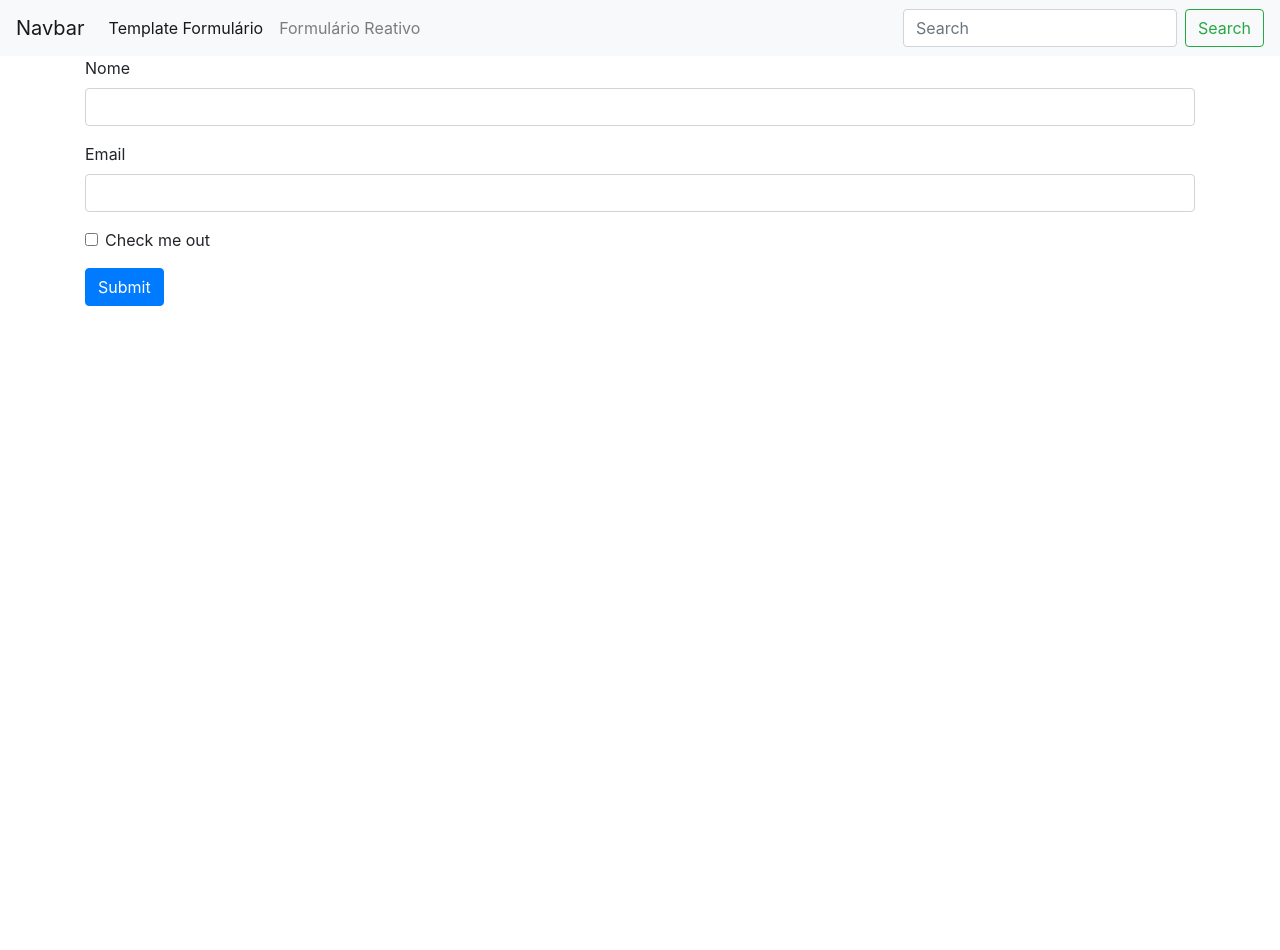
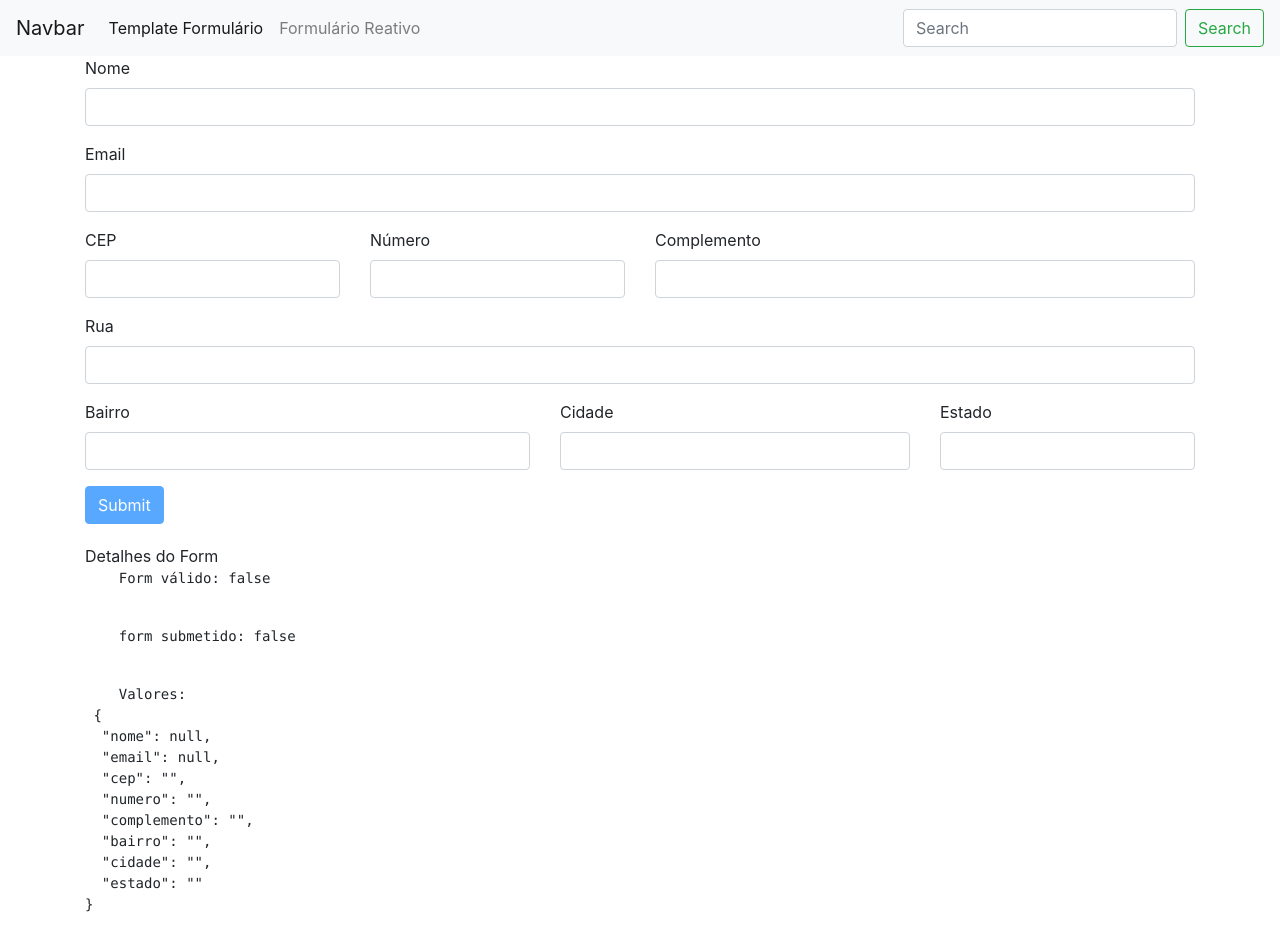
Before and after one commit to Jo40519/estudosAngularForm, an Angular app in the folder formsAngular/: page / in a window 1280 px wide. Before the commit the page ends 800 px from the top, so only its background shows below. Built offline with nearby package versions, Linux system fonts and the light colour scheme.

Commit message:
Criando o formulário.

```diff
--- a/formsAngular/src/app/app.module.ts
+++ b/formsAngular/src/app/app.module.ts
@@ -6,12 +6,14 @@
 import { TemplateFormComponent } from './template-form/template-form.component';
 import { DataFormtComponent } from './data-formt/data-formt.component';
 import { FormsModule } from '@angular/forms';
+import { FormDebugComponent } from './formDebug/formDebug.component';
 
 @NgModule({
   declarations: [
     AppComponent,
       TemplateFormComponent,
-      DataFormtComponent
+      DataFormtComponent,
+      FormDebugComponent
    ],
   imports: [
     BrowserModule,
--- /dev/null
+++ b/formsAngular/src/app/formDebug/formDebug.component.html
@@ -0,0 +1,14 @@
+<div style="margin-top: 20px" *ngIf="form">
+  <div>
+    Detalhes do Form
+  </div>
+  <pre>
+    Form válido: {{form.valid}}
+  </pre>
+  <pre>
+    form submetido: {{form.submitted}}
+  </pre>
+  <pre>
+    Valores: <br> {{form.value | json}}
+  </pre>
+</div>
--- /dev/null
+++ b/formsAngular/src/app/formDebug/formDebug.component.ts
@@ -0,0 +1,19 @@
+import { Component, EventEmitter, Input, OnInit, Output } from '@angular/core';
+
+@Component({
+  selector: 'app-formDebug',
+  templateUrl: './formDebug.component.html',
+  styleUrls: ['./formDebug.component.scss']
+})
+export class FormDebugComponent implements OnInit {
+
+
+  @Input() form: any;
+  @Output() formChange = new EventEmitter<object>();
+
+  constructor() { }
+
+  ngOnInit() {
+  }
+
+}
--- a/formsAngular/src/app/template-form/template-form.component.html
+++ b/formsAngular/src/app/template-form/template-form.component.html
@@ -1,6 +1,11 @@
 <form #f="ngForm" (ngSubmit)="onSubmit(f)">
-  <div class="form-group">
+  <div class="form-group row">
+
+    <div class="col-sm-12">
       <label for="nome">Nome</label>
+    </div>
+
+    <div class="col-sm-12">
       <input type="email"
       class="form-control"
       id="nome"
@@ -16,13 +21,122 @@
       Nome é obrigatório!
     </div>
   </div>
-  <div class="form-group">
+</div>
+
+      <div class="form-group row">
+
+
+        <div class="col-sm-12">
         <label for="email">Email</label>
-    <input type="email" class="form-control" id="email" [(ngModel)]="usuario.email" name="email" required>
       </div>
-  <div class="form-group form-check">
-    <input type="checkbox" class="form-check-input" id="exampleCheck1">
-    <label class="form-check-label" for="exampleCheck1">Check me out</label>
+
+      <div class="col-sm-12">
+      <input type="email" class="form-control" id="email" [(ngModel)]="usuario.email" name="email" required #email="ngModel">
+
+
+  <div class="alert alert-danger" role="alert" *ngIf="!email.valid && email.touched">
+    Email é obrigatório!
   </div>
-  <button type="submit" class="btn btn-primary">Submit</button>
+</div>
+</div>
+
+  <div class="form-group row">
+    <div class="col-md-3"
+    [class.has-error]="!cep.valid && cep.touched"
+    [class.has-feedback]="!cep.valid && cep.touched"
+    >
+      <label for="cep" class="control-label">CEP</label>
+      <input type="text" class="form-control" id="cep" name="cep" ngModel required #cep="ngModel">
+      <span class="glyphicon glyphicon-remove form-control-feedback" aria-hidden="true" *ngIf="!cep.valid && cep.touched"></span>
+      <span class="sr-only" *ngIf="!cep.valid && cep.touched">(error)</span>
+      <div class="alert alert-danger" role="alert" *ngIf="!cep.valid && cep.touched">
+        CEP é Obrigatório!
+      </div>
+    </div>
+    <div class="col-md-3"
+    [class.has-error]="!numero.valid && numero.touched"
+    [class.has-feedback]="!numero.valid && numero.touched"
+    >
+      <label for="numero" class="control-label">Número</label>
+      <input type="text" class="form-control" id="numero" name="numero" ngModel required #numero="ngModel">
+      <span class="glyphicon glyphicon-remove form-control-feedback" aria-hidden="true" *ngIf="!numero.valid && numero.touched"></span>
+      <span class="sr-only" *ngIf="!numero.valid && numero.touched">(error)</span>
+      <div class="alert alert-danger" role="alert" *ngIf="!numero.valid && numero.touched">
+        Número é Obrigatório!
+      </div>
+    </div>
+
+    <div class="col-md-6"
+    [class.has-error]="!complemento.valid && complemento.touched"
+    [class.has-feedback]="!complemento.valid && complemento.touched"
+    >
+      <label for="complemento" class="control-label">Complemento</label>
+      <input type="text" class="form-control" id="complemento" name="complemento" ngModel #complemento="ngModel">
+    </div>
+</div>
+
+<div class="form-group row">
+  <div class="col-sm-12">
+    <label for="rua">Rua</label>
+  </div>
+
+  <div class="col-sm-12">
+    <input type="email"
+    class="form-control"
+    id="rua"
+    aria-describedby="emailHelp"
+    [(ngModel)]="usuario.rua"
+    name="rua"
+    required
+    #rua="ngModel">
+  <div *ngIf="!rua.valid && rua.touched" class="alert alert-danger" role="alert">
+    Rua é obrigatório!
+  </div>
+</div>
+</div>
+
+<div class="form-group row">
+  <div class="col-md-5"
+  [class.has-error]="!bairro.valid && bairro.touched"
+  [class.has-feedback]="!bairro.valid && bairro.touched"
+  >
+    <label for="bairro" class="control-label">Bairro</label>
+    <input type="text" class="form-control" id="bairro" name="bairro" ngModel required #bairro="ngModel">
+    <span class="glyphicon glyphicon-remove form-control-feedback" aria-hidden="true" *ngIf="!bairro.valid && bairro.touched"></span>
+    <span class="sr-only" *ngIf="!bairro.valid && bairro.touched">(error)</span>
+    <div class="alert alert-danger" role="alert" *ngIf="!bairro.valid && bairro.touched">
+      Bairro é Obrigatório!
+    </div>
+  </div>
+  <div class="col-md-4"
+  [class.has-error]="!cidade.valid && cidade.touched"
+  [class.has-feedback]="!cidade.valid && cidade.touched"
+  >
+    <label for="cidade" class="control-label">Cidade</label>
+    <input type="text" class="form-control" id="cidade" name="cidade" ngModel required #cidade="ngModel">
+    <span class="glyphicon glyphicon-remove form-control-feedback" aria-hidden="true" *ngIf="!cidade.valid && cidade.touched"></span>
+    <span class="sr-only" *ngIf="!cidade.valid && cidade.touched">(error)</span>
+    <div class="alert alert-danger" role="alert" *ngIf="!cidade.valid && cidade.touched">
+      Cidade é Obrigatório!
+    </div>
+  </div>
+
+  <div class="col-md-3"
+  [class.has-error]="!estado.valid && estado.touched"
+  [class.has-feedback]="!estado.valid && estado.touched"
+  >
+    <label for="estado" class="control-label">Estado</label>
+    <input type="text" class="form-control" id="estado" name="estado" required ngModel #estado="ngModel">
+    <span class="glyphicon glyphicon-remove form-control-feedback" aria-hidden="true" *ngIf="!estado.valid && estado.touched"></span>
+    <span class="sr-only" *ngIf="!estado.valid && estado.touched">(error)</span>
+    <div class="alert alert-danger" role="alert" *ngIf="!estado.valid && estado.touched">
+      Estado é Obrigatório!
+    </div>
+  </div>
+</div>
+
+
+  <button type="submit" class="btn btn-primary" [disabled]="!f.valid">Submit</button>
+
+  <app-formDebug [form]="f"></app-formDebug>
 </form>
```
Also changed, not shown: formsAngular/src/app/formDebug/formDebug.component.scss (added), 1 other file (tests, documents, lock files or other folders). Lines whose indentation alone changed are shown as unchanged.
